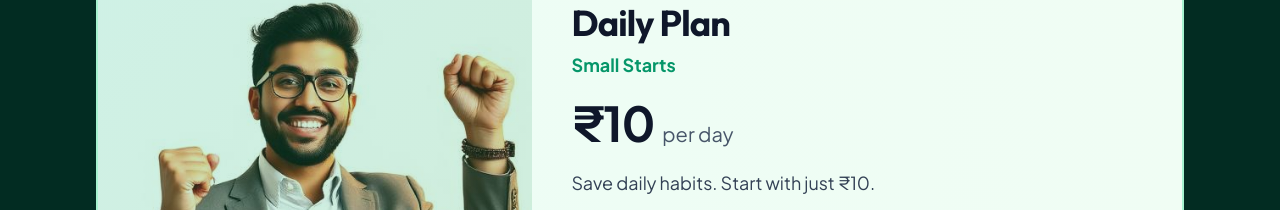
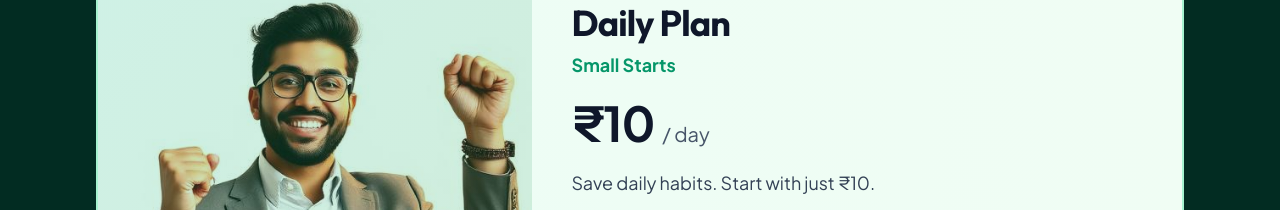
Before and after one commit to Ayanwebdev007/Moneygrow, a React (Vite) app in the folder client/: page / in a window 1280 px wide. Shown: the part 2320-2530 px from the top of the page. Built offline with nearby package versions, Linux system fonts and the light colour scheme.

Commit message:
style: replace 'per' with '/' in plan cards

```diff
--- a/client/src/components/sections/GrowthPlansSection.jsx
+++ b/client/src/components/sections/GrowthPlansSection.jsx
@@ -11,7 +11,7 @@ const plans = [
         tagline: 'Small Starts',
         growthRate: '18%',
         minAmount: '₹10',
-        period: 'per day',
+        period: '/ day',
         description: 'Save daily habits. Start with just ₹10.',
         features: ['Start with just ₹10/day', 'Daily contribution tracking', 'Up to 18% yearly growth', 'Digital passbook included'],
         color: 'from-emerald-500 to-green-600',
@@ -26,7 +26,7 @@ const plans = [
         tagline: 'Flexible',
         growthRate: '20%',
         minAmount: '₹300',
-        period: 'per month',
+        period: '/ month',
         description: 'Steady growth for salaried professionals.',
         features: ['Starting from ₹300/month', 'Monthly contribution cycle', 'Up to 20% yearly growth', 'Flexible payment dates'],
         color: 'from-blue-500 to-indigo-600',
@@ -42,9 +42,9 @@ const plans = [
         tagline: 'Faster Growth',
         growthRate: '25%',
         minAmount: '₹900',
-        period: 'per quarter',
+        period: '/ quarter',
         description: 'Higher impact with accelerated returns.',
-        features: ['Entry from ₹900/quarter', 'Quarterly contribution cycle', 'Up to 25% yearly growth', '4 easy payments per year'],
+        features: ['Entry from ₹900/quarter', 'Quarterly contribution cycle', 'Up to 25% yearly growth', '4 easy payments / year'],
         color: 'from-purple-500 to-violet-600',
         bgGradient: 'from-purple-50 to-violet-50 dark:from-purple-950/40 dark:to-violet-950/40',
         borderColor: 'border-purple-200 dark:border-purple-800',
@@ -57,9 +57,9 @@ const plans = [
         tagline: 'High Yield',
         growthRate: '28%',
         minAmount: '₹1,800',
-        period: 'per 6 months',
+        period: '/ 6 months',
         description: 'Strategic approach with premium benefits.',
-        features: ['Starting from ₹1,800/6 months', 'Semi-annual contribution', 'Up to 28% yearly growth', 'Only 2 payments per year'],
+        features: ['Starting from ₹1,800/6 months', 'Semi-annual contribution', 'Up to 28% yearly growth', 'Only 2 payments / year'],
         color: 'from-rose-500 to-pink-600',
         bgGradient: 'from-rose-50 to-pink-50 dark:from-rose-950/40 dark:to-pink-950/40',
         borderColor: 'border-rose-200 dark:border-rose-800',
@@ -72,7 +72,7 @@ const plans = [
         tagline: 'Top Growth',
         growthRate: '30%',
         minAmount: '₹3,600',
-        period: 'per year',
+        period: '/ year',
         description: 'Our premium plan for maximum potential.',
         features: ['Starting from ₹3,600/year', 'Single annual contribution', 'Up to 30% yearly growth', 'Highest growth potential'],
         color: 'from-amber-500 to-orange-600',
--- a/client/src/pages/Plans.jsx
+++ b/client/src/pages/Plans.jsx
@@ -11,7 +11,7 @@ const plans = [
         tagline: 'Small Starts',
         growthRate: '18%',
         minAmount: '₹10',
-        period: 'per day',
+        period: '/ day',
         description: 'Save daily habits. Start with just ₹10.',
         features: ['Start with just ₹10/day', 'Daily contribution tracking', 'Up to 18% yearly growth', 'Digital passbook included', 'Perfect for daily earners'],
         color: 'from-emerald-500 to-green-600',
@@ -26,7 +26,7 @@ const plans = [
         tagline: 'Flexible',
         growthRate: '20%',
         minAmount: '₹300',
-        period: 'per month',
+        period: '/ month',
         description: 'Steady growth for salaried professionals.',
         features: ['Starting from ₹300/month', 'Monthly contribution cycle', 'Up to 20% yearly growth', 'Flexible payment dates', 'Best for salaried individuals'],
         color: 'from-blue-500 to-indigo-600',
@@ -42,9 +42,9 @@ const plans = [
         tagline: 'Faster Growth',
         growthRate: '25%',
         minAmount: '₹900',
-        period: 'per quarter',
+        period: '/ quarter',
         description: 'Higher impact with accelerated returns.',
-        features: ['Entry from ₹900/quarter', 'Quarterly contribution cycle', 'Up to 25% yearly growth', '4 easy payments per year', 'Higher growth opportunity'],
+        features: ['Entry from ₹900/quarter', 'Quarterly contribution cycle', 'Up to 25% yearly growth', '4 easy payments / year', 'Higher growth opportunity'],
         color: 'from-purple-500 to-violet-600',
         bgGradient: 'from-purple-50 to-violet-50 dark:from-purple-950/40 dark:to-violet-950/40',
         borderColor: 'border-purple-200 dark:border-purple-800',
@@ -57,9 +57,9 @@ const plans = [
         tagline: 'High Yield',
         growthRate: '28%',
         minAmount: '₹1,800',
-        period: 'per 6 months',
+        period: '/ 6 months',
         description: 'Strategic approach with premium benefits.',
-        features: ['Starting from ₹1,800/6 months', 'Semi-annual contribution', 'Up to 28% yearly growth', 'Only 2 payments per year', 'Premium growth benefits'],
+        features: ['Starting from ₹1,800/6 months', 'Semi-annual contribution', 'Up to 28% yearly growth', 'Only 2 payments / year', 'Premium growth benefits'],
         color: 'from-rose-500 to-pink-600',
         bgGradient: 'from-rose-50 to-pink-50 dark:from-rose-950/40 dark:to-pink-950/40',
         borderColor: 'border-rose-200 dark:border-rose-800',
@@ -72,7 +72,7 @@ const plans = [
         tagline: 'Top Growth',
         growthRate: '30%',
         minAmount: '₹3,600',
-        period: 'per year',
+        period: '/ year',
         description: 'Our premium plan for maximum potential.',
         features: ['Starting from ₹3,600/year', 'Single annual contribution', 'Up to 30% yearly growth', 'Highest growth potential', 'Long-term wealth building'],
         color: 'from-amber-500 to-orange-600',
@@ -292,7 +292,7 @@ export default function Plans() {
                                     <tr key={plan.id} className={cn("border-b border-border transition-colors", index % 2 === 0 ? "bg-background" : "bg-muted/20 hover:bg-muted/40")}>
                                         <td className="px-6 py-4 font-semibold text-foreground">{plan.name}</td>
                                         <td className="px-6 py-4 text-center font-bold text-foreground">{plan.minAmount}</td>
-                                        <td className="px-6 py-4 text-center text-muted-foreground capitalize">{plan.period.replace('per ', '')}</td>
+                                        <td className="px-6 py-4 text-center text-muted-foreground capitalize">{plan.period.replace('/ ', '')}</td>
                                         <td className="px-6 py-4 text-center">
                                             <span className={cn("inline-flex items-center gap-1 px-3 py-1 rounded-full bg-gradient-to-r text-white font-bold text-sm", plan.color)}>
                                                 {plan.growthRate}
```
